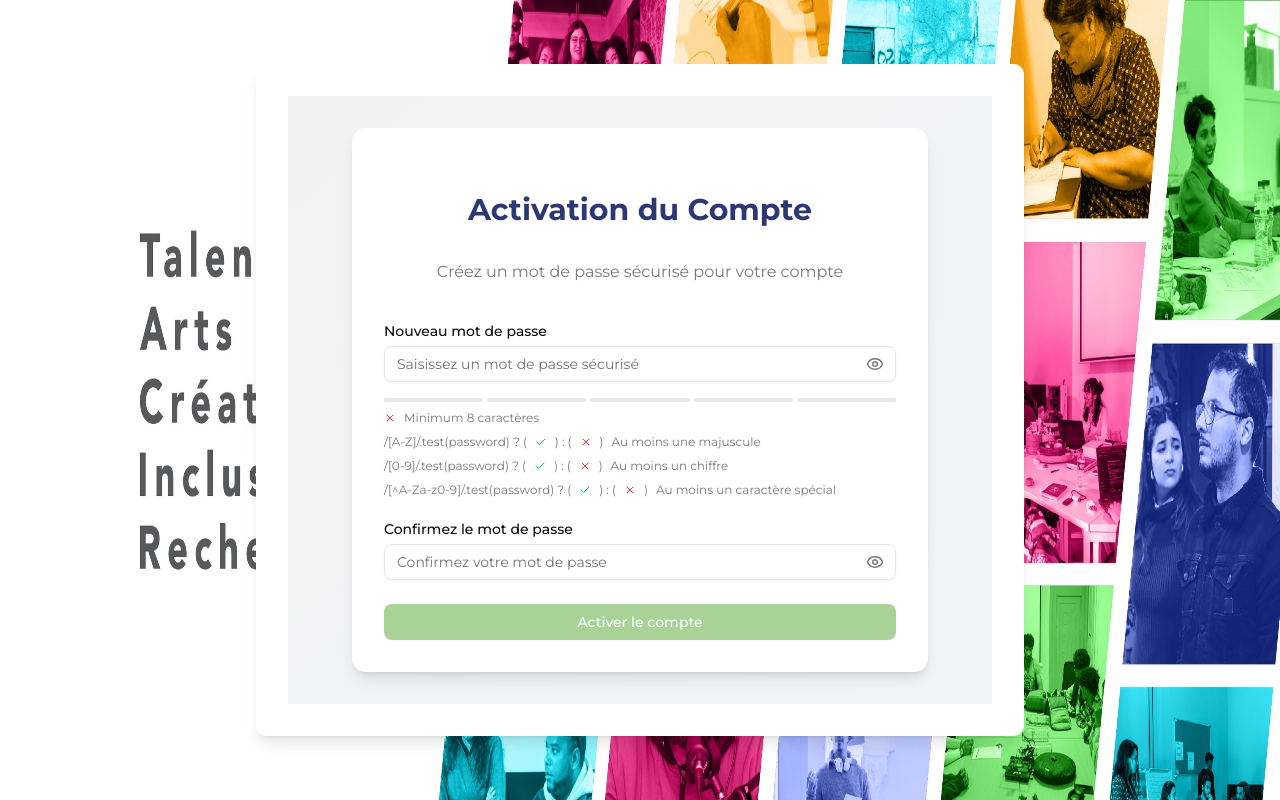
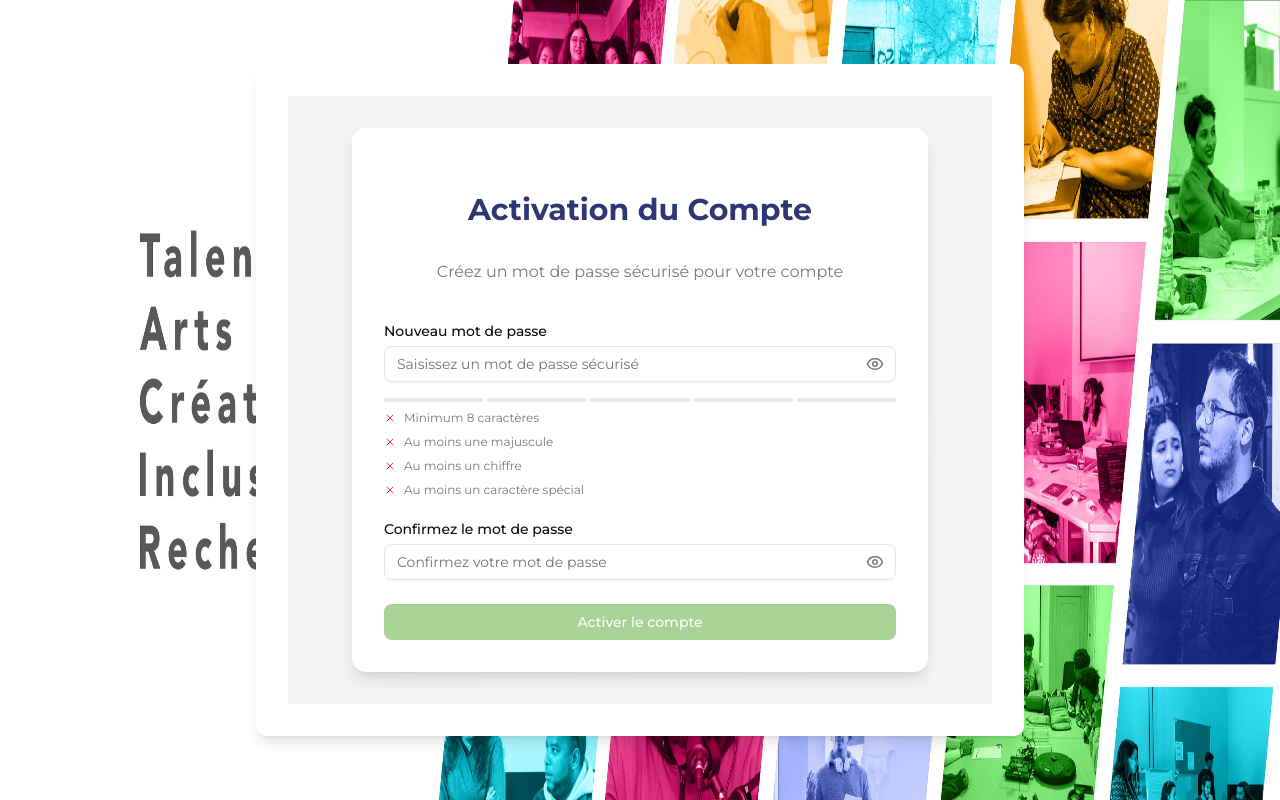
Before and after one commit to Alimekni514/tacir-client, a Next.js app in the folder tacir-client/: page /auth/activate-account in a window 1280 px wide. Built offline with nearby package versions, Linux system fonts and the light colour scheme; no server answers.

Commit message:
fix:activateAccountPage

```diff
--- a/tacir-client/src/app/auth/activate-account/page.jsx
+++ b/tacir-client/src/app/auth/activate-account/page.jsx
@@ -4,7 +4,7 @@ import { useForm } from "react-hook-form";
 import { z } from "zod";
 import { zodResolver } from "@hookform/resolvers/zod";
 import { useSearchParams, useRouter } from "next/navigation";
-import { useState, useEffect } from "react";
+import { useState } from "react";
 import { toast } from "react-toastify";
 import { Input } from "@/components/ui/input";
 import { Button } from "@/components/ui/button";
@@ -66,7 +66,13 @@ export default function ActivateAccountPage() {
   };
 
   const passwordStrength = getPasswordStrength(password);
-  const strengthColors = ["bg-red-500", "bg-orange-500", "bg-yellow-500", "bg-blue-500", "bg-green-500"];
+  const strengthColors = [
+    "bg-red-500",
+    "bg-orange-500",
+    "bg-yellow-500",
+    "bg-blue-500",
+    "bg-green-500",
+  ];
 
   const onSubmit = async (values) => {
     if (!userId) {
@@ -157,27 +163,27 @@ export default function ActivateAccountPage() {
                         <span>Minimum 8 caractères</span>
                       </div>
                       <div className="flex items-center gap-2">
-                        /[A-Z]/.test(password) ? (
+                        {/[A-Z]/.test(password) ? (
                           <Check className="w-3 h-3 text-green-500" />
                         ) : (
                           <X className="w-3 h-3 text-red-500" />
-                        )
+                        )}
                         <span>Au moins une majuscule</span>
                       </div>
                       <div className="flex items-center gap-2">
-                        /[0-9]/.test(password) ? (
+                        {/[0-9]/.test(password) ? (
                           <Check className="w-3 h-3 text-green-500" />
                         ) : (
                           <X className="w-3 h-3 text-red-500" />
-                        )
+                        )}
                         <span>Au moins un chiffre</span>
                       </div>
                       <div className="flex items-center gap-2">
-                        /[^A-Za-z0-9]/.test(password) ? (
+                        {/[^A-Za-z0-9]/.test(password) ? (
                           <Check className="w-3 h-3 text-green-500" />
                         ) : (
                           <X className="w-3 h-3 text-red-500" />
-                        )
+                        )}
                         <span>Au moins un caractère spécial</span>
                       </div>
                     </div>
@@ -190,7 +196,6 @@ export default function ActivateAccountPage() {
             <FormField
               control={form.control}
               name="confirmPassword"
-              className="mt-4"
               render={({ field }) => (
                 <FormItem>
                   <FormLabel>Confirmez le mot de passe</FormLabel>
@@ -206,7 +211,11 @@ export default function ActivateAccountPage() {
                       className="absolute py-4 right-3 top-1/2 -translate-y-1/2 text-tacir-darkgray hover:text-tacir-blue"
                       onClick={() => setShowConfirmPassword(!showConfirmPassword)}
                     >
-                      {showConfirmPassword ? <EyeOff size={18} /> : <Eye size={18} />}
+                      {showConfirmPassword ? (
+                        <EyeOff size={18} />
+                      ) : (
+                        <Eye size={18} />
+                      )}
                     </button>
                   </div>
                   <FormMessage />
```
Lines whose indentation alone changed are shown as unchanged.
